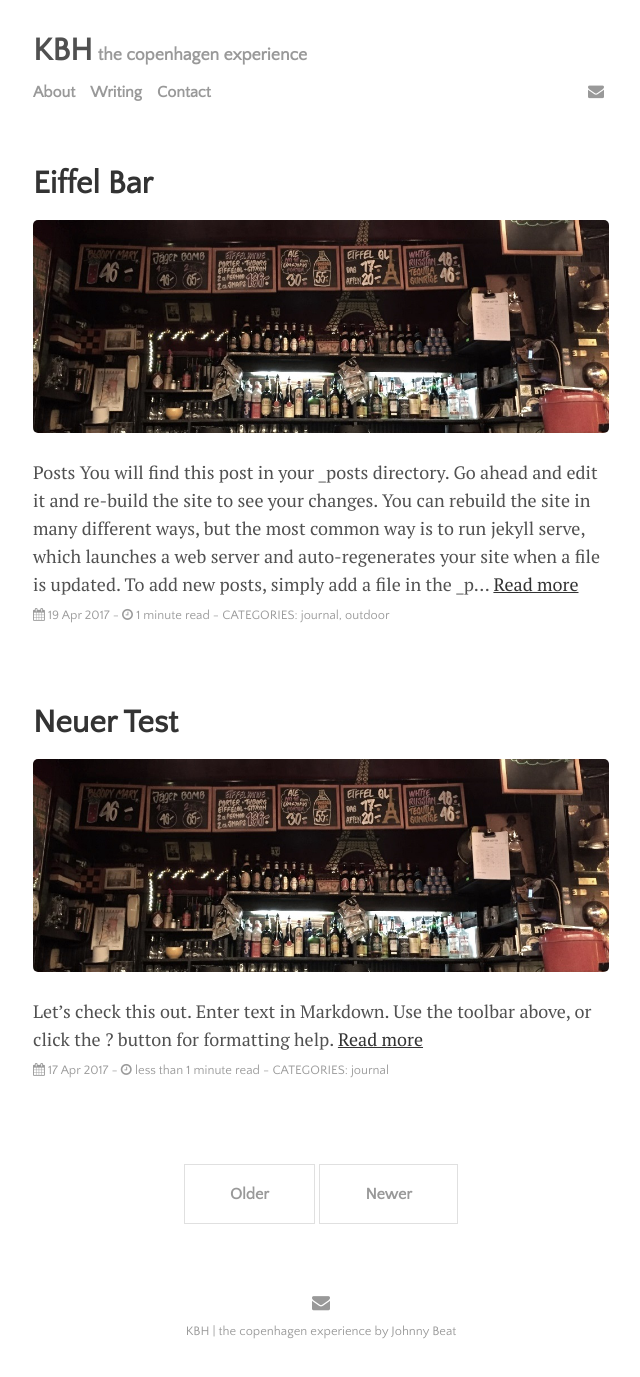
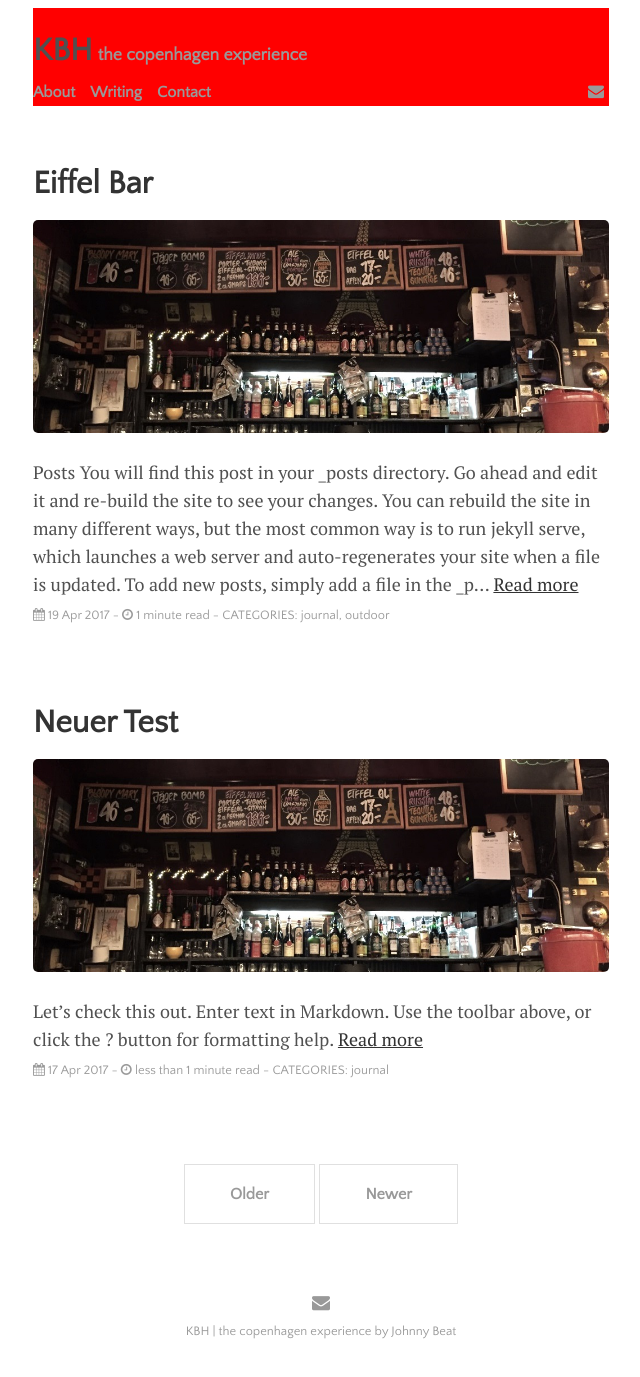
Before and after one commit to JohnnyFBeat/johnnyfbeat.github.io, a Jekyll site: the page built from index.html, in a window 1280 px wide. Shown: the whole page, without its empty margins (319-959 px from the left). Built offline with Jekyll 4.4.1, drawn with Linux system fonts in a browser that asks for light colours; nearby versions of some CDN libraries; the list of posts is cut into pages by our own code.

Commit message:
Update header.html

```diff
--- a/_includes/header.html
+++ b/_includes/header.html
@@ -1,4 +1,4 @@
-<header class="masthead">
+<header class="masthead" style="background-color:red;">
   <h3 class="masthead-title">
     <a href="{{ site.github.url }}/">{{ site.title }}</a>
     <small class="masthead-subtitle">{{ site.tagline }}</small>
```
